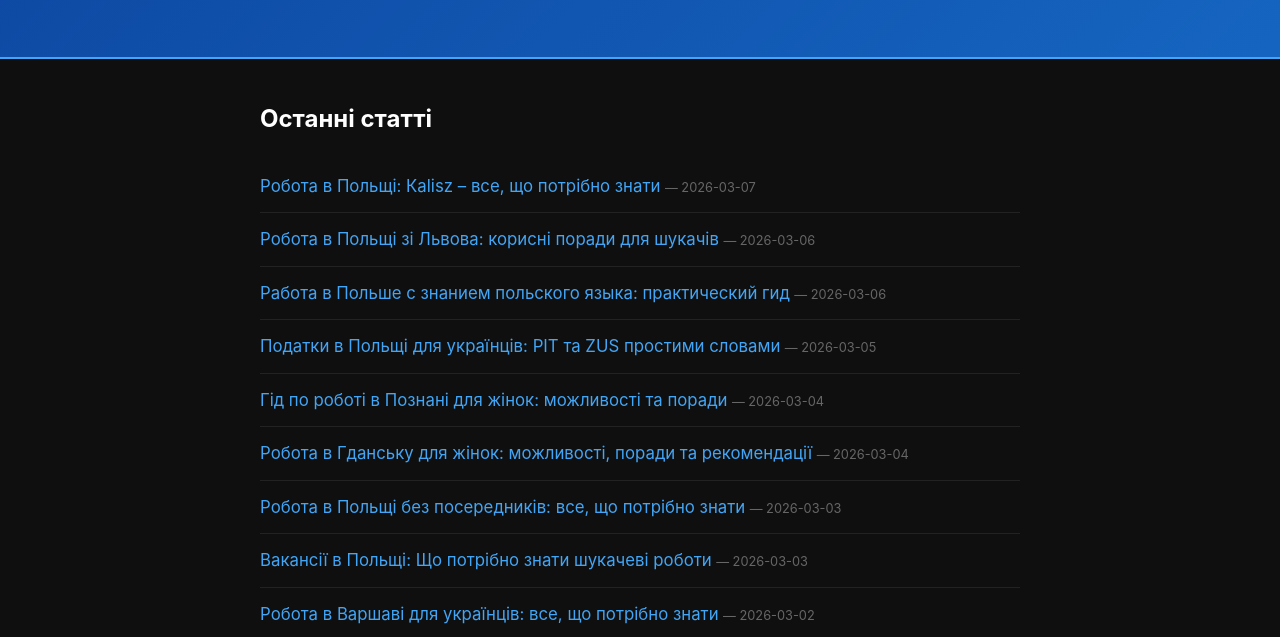
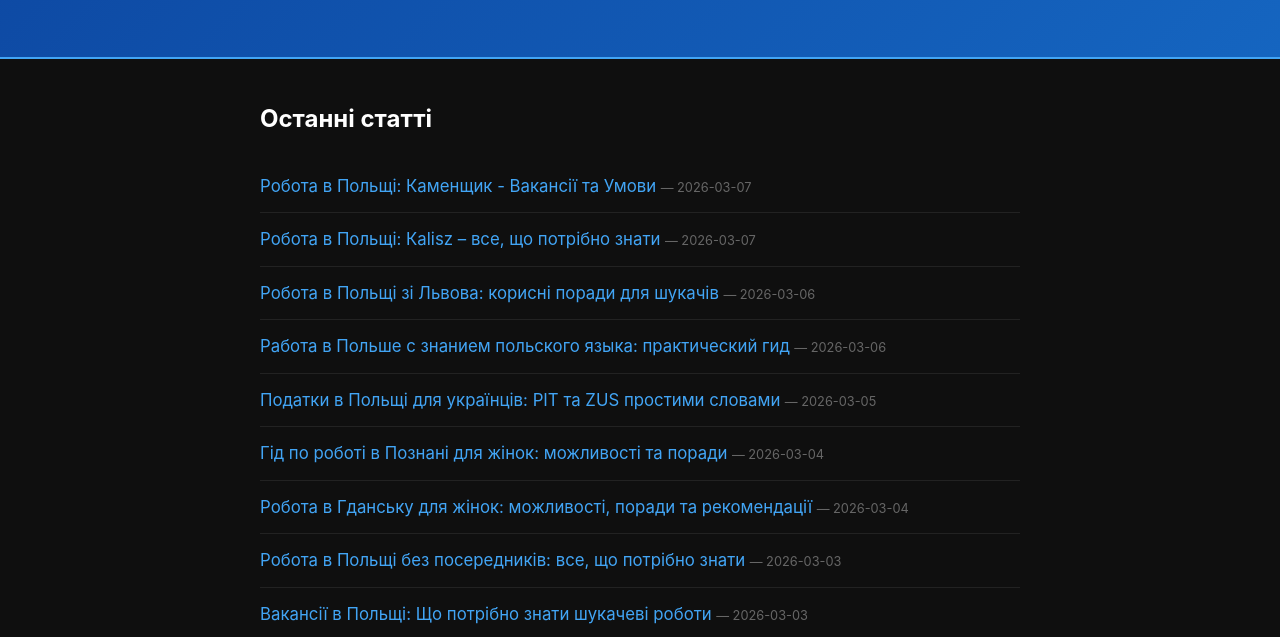
Before and after one commit to MaksPoland/praca-guides, a plain HTML site: page index.html in a window 1280 px wide. Shown: the part 163-800 px from the top of the page. Drawn offline with Linux system fonts and the light colour scheme.

Commit message:
Update index page

```diff
--- a/index.html
+++ b/index.html
@@ -33,7 +33,8 @@
     <section class="articles">
         <div class="container">
             <h2>Останні статті</h2>
-            <ul><li><a href="robota-v-pol-si-kalisz-vse-so-potribno-znati.html">Робота в Польщі: Кalisz – все, що потрібно знати</a> <span style="color:#666;font-size:0.8rem;">— 2026-03-07</span></li>
+            <ul><li><a href="robota-v-pol-si-kamensik-vakansii-ta-umovi.html">Робота в Польщі: Каменщик - Вакансії та Умови</a> <span style="color:#666;font-size:0.8rem;">— 2026-03-07</span></li>
+<li><a href="robota-v-pol-si-kalisz-vse-so-potribno-znati.html">Робота в Польщі: Кalisz – все, що потрібно знати</a> <span style="color:#666;font-size:0.8rem;">— 2026-03-07</span></li>
 <li><a href="robota-v-pol-si-zi-l-vova-korisni-poradi-dla-sukaciv.html">Робота в Польщі зі Львова: корисні поради для шукачів</a> <span style="color:#666;font-size:0.8rem;">— 2026-03-06</span></li>
 <li><a href="rabota-v-pol-se-s-znaniem-pol-skogo-azyka-prakticeskij-gid.html">Работа в Польше с знанием польского языка: практический гид</a> <span style="color:#666;font-size:0.8rem;">— 2026-03-06</span></li>
 <li><a href="podatki-v-pol-si-dla-ukrainciv-pit-ta-zus-prostimi-slovami.html">Податки в Польщі для українців: PIT та ZUS простими словами</a> <span style="color:#666;font-size:0.8rem;">— 2026-03-05</span></li>
```
